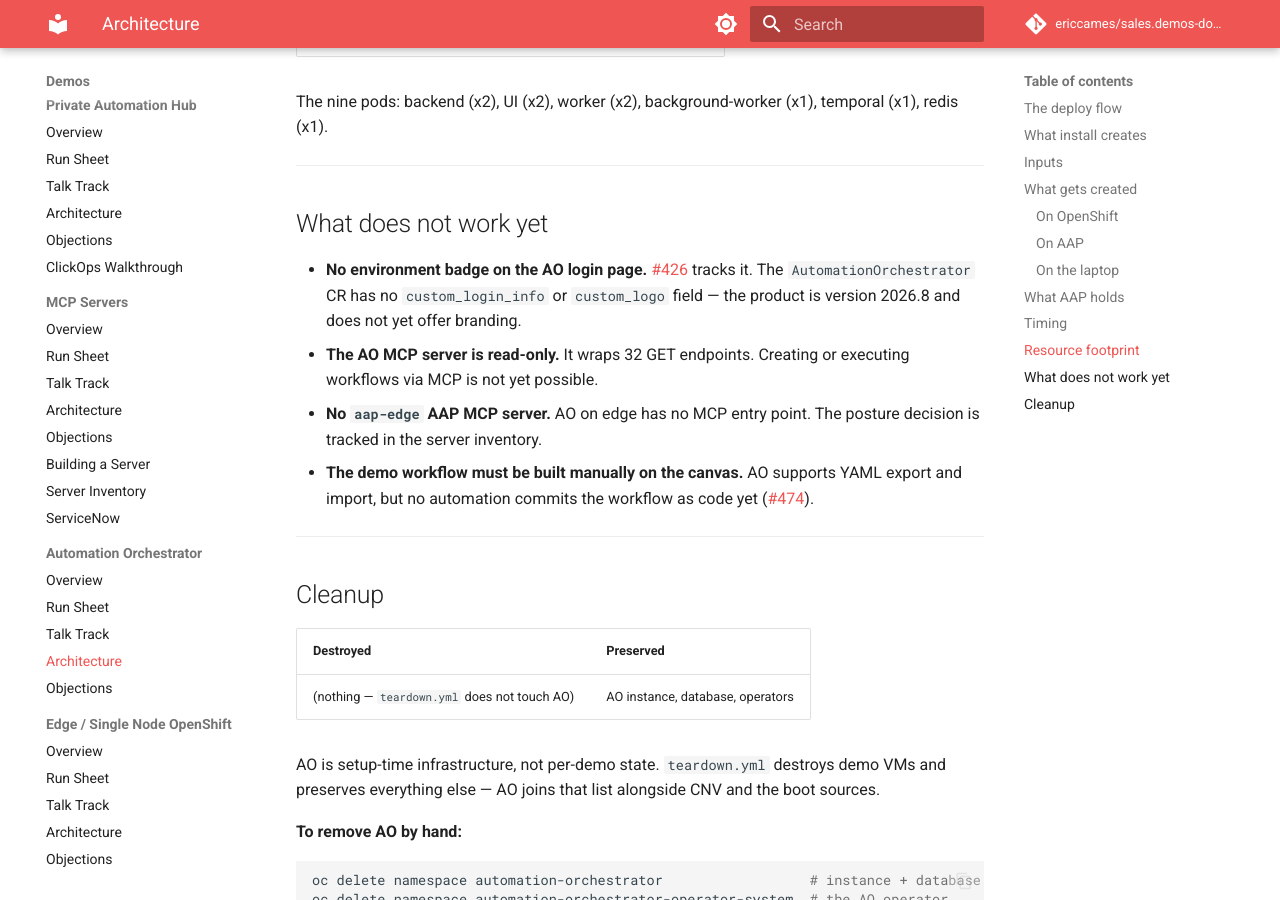
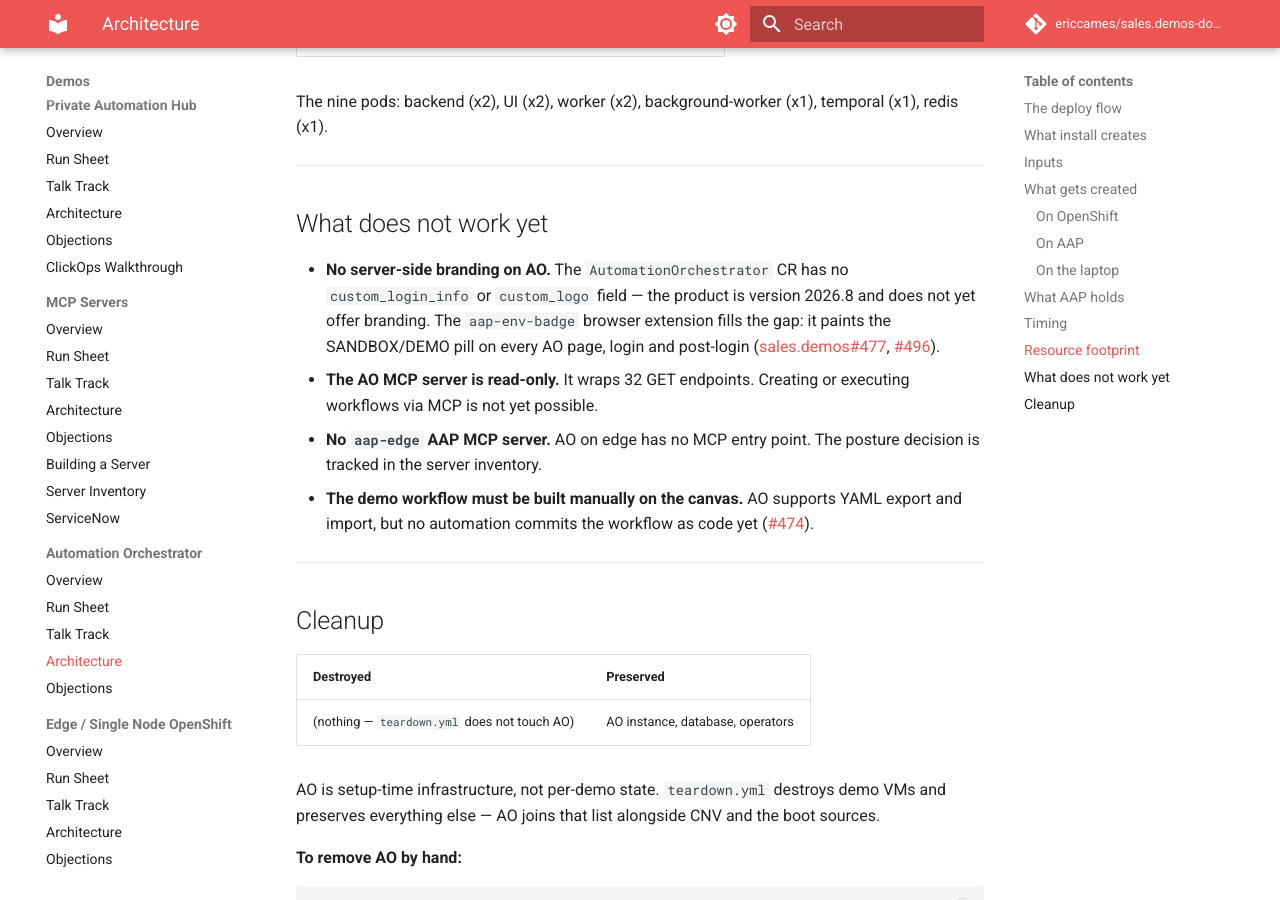
Before and after one commit to ericcames/sales.demos-docs, an MkDocs documentation site: the page built from docs/demos/automation-orchestrator/architecture.md, in a window 1280 px wide and 900 px high, scrolled down 4907 px. Built offline with MkDocs 1.6.1 and Material for MkDocs 9.7.7, drawn with Linux system fonts in a browser that asks for light colours; comment, search, counter and statistics services are not loaded.

Commit message:
docs: update AO docs for env badge post-login fix (#33)
* docs: update AO docs for env badge post-login fix

The environment badge now appears on all AO pages after login (v1.6.0,
sales.demos#496). Remove the "no badge" honest bit from the talk track
(was third of three, now two of two), update architecture.md to note
the browser extension fills the branding gap, and mark post-login
screenshots for recapture with the badge visible.

Co-Authored-By: Claude Opus 4.6 <noreply@anthropic.com>

* docs: drop pinned extension version and qualify cross-repo issue refs

The badge extension is at 1.8.0, not 1.6.0, and a pinned version goes stale
on every release. Bare #477/#496 would link to this repo's issues; they are
sales.demos issues.

Co-Authored-By: Claude Opus 5 <noreply@anthropic.com>
Claude-Session: https://claude.ai/code/session_01Cu7NQznhAfNQHgr7okqzuv

---------

Co-authored-by: Claude Opus 4.6 <noreply@anthropic.com>

```diff
--- a/docs/demos/automation-orchestrator/architecture.md
+++ b/docs/demos/automation-orchestrator/architecture.md
@@ -197,10 +197,12 @@ temporal (x1), redis (x1).
 
 ## What does not work yet
 
-- **No environment badge on the AO login page.**
-  [#426](https://github.com/ericcames/sales.demos/issues/426) tracks it. The
-  `AutomationOrchestrator` CR has no `custom_login_info` or `custom_logo`
-  field — the product is version 2026.8 and does not yet offer branding.
+- **No server-side branding on AO.** The `AutomationOrchestrator` CR has no
+  `custom_login_info` or `custom_logo` field — the product is version 2026.8
+  and does not yet offer branding. The `aap-env-badge` browser extension fills
+  the gap: it paints the SANDBOX/DEMO pill on every AO page, login and
+  post-login ([sales.demos#477](https://github.com/ericcames/sales.demos/issues/477),
+  [#496](https://github.com/ericcames/sales.demos/issues/496)).
 - **The AO MCP server is read-only.** It wraps 32 GET endpoints. Creating or
   executing workflows via MCP is not yet possible.
 - **No `aap-edge` AAP MCP server.** AO on edge has no MCP entry point. The
```
Also changed, not shown: docs/demos/automation-orchestrator/run-sheet.md (+4 -3 lines), docs/demos/automation-orchestrator/talk-track.md (+1 -5 lines).
